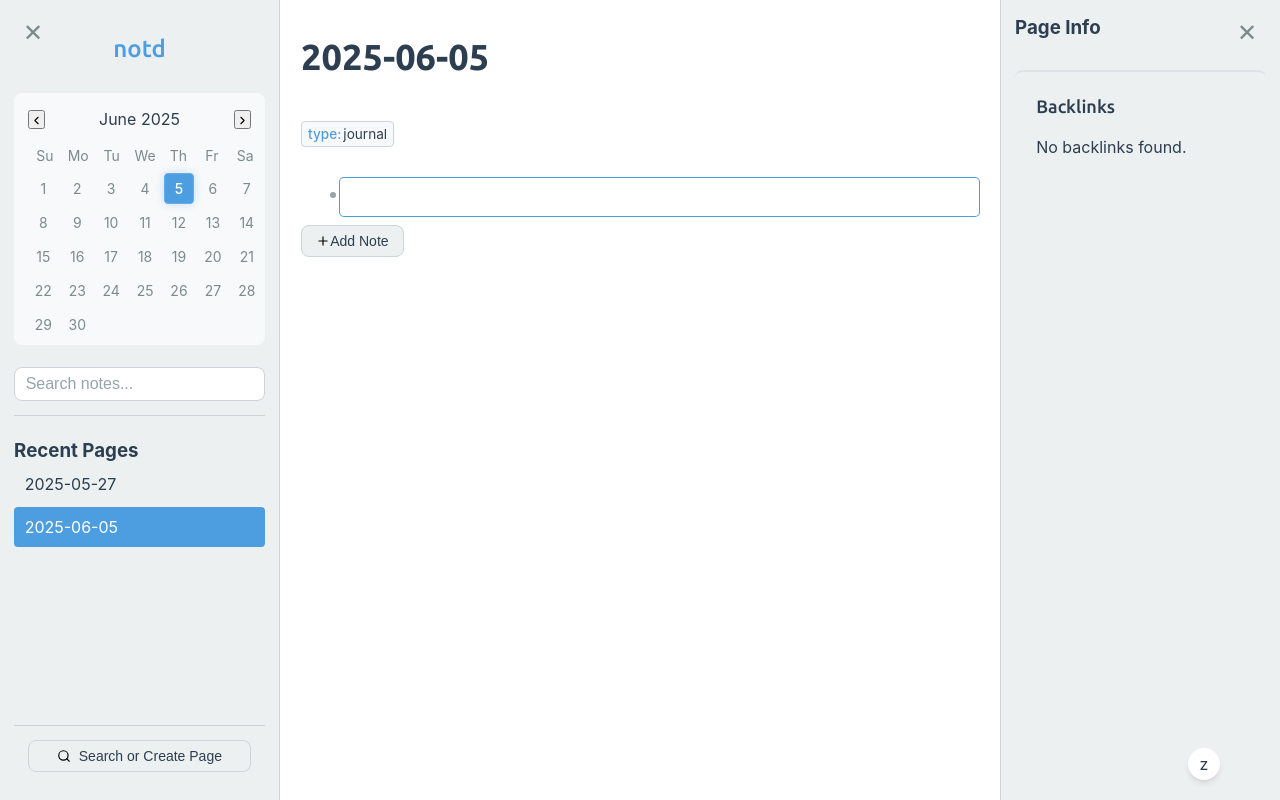
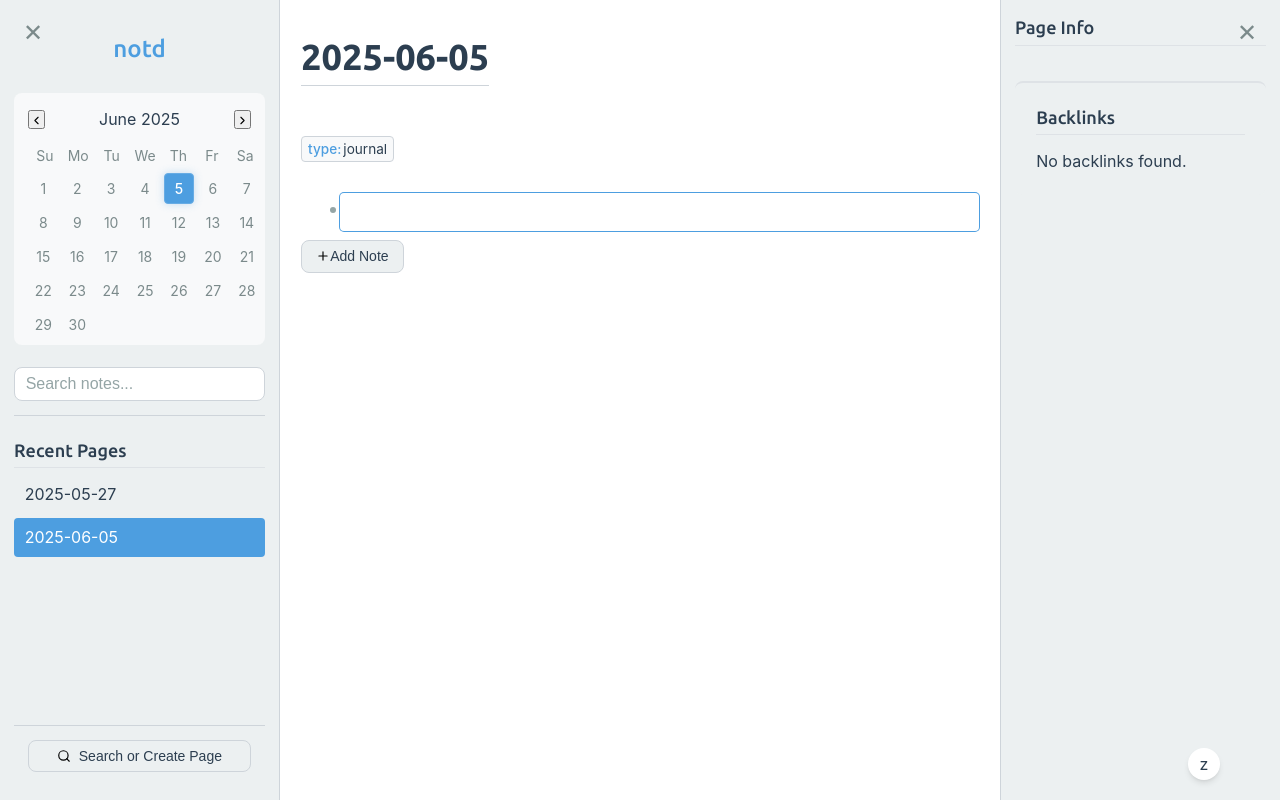
Before and after one commit to andjar/notd, a PHP site: page / in a window 1280 px wide. Run offline with PHP 8.4, Linux system fonts and the light colour scheme; data that the repository does not hold is empty.

Commit message:
Underline headings

```diff
--- a/assets/css/style.css
+++ b/assets/css/style.css
@@ -1142,6 +1142,8 @@ textarea:focus {
     font-weight: var(--ls-font-weight-semibold);
     color: var(--ls-primary-text-color);
     line-height: 1.2;
+    border-bottom: 1px solid var(--ls-border-color);
+    padding-bottom: var(--ls-space-2);
 }
 
 .page-title-gear {
@@ -1900,6 +1902,23 @@ textarea:focus {
     line-height: 1.6; /* From original .note-content, ensure consistency */
 }
 
+/* Site-wide heading styles */
+h1, h2, h3, h4, h5, h6 {
+    border-bottom: 1px solid var(--ls-secondary-border-color);
+    padding-bottom: var(--ls-space-1);
+    margin-bottom: var(--ls-space-2);
+    font-family: var(--ls-header-font-family);
+    font-weight: var(--ls-font-weight-medium);
+    color: var(--ls-primary-text-color);
+}
+
+h1 { font-size: var(--ls-font-size-2xl); }
+h2 { font-size: var(--ls-font-size-xl); }
+h3 { font-size: var(--ls-font-size-lg); }
+h4 { font-size: var(--ls-font-size-base); font-weight: var(--ls-font-weight-semibold); }
+h5 { font-size: var(--ls-font-size-sm); font-weight: var(--ls-font-weight-semibold); }
+h6 { font-size: var(--ls-font-size-xs); font-weight: var(--ls-font-weight-semibold); }
+
 .note-content.rendered-mode {
     cursor: pointer; /* Will be overridden by hover style */
     /* No specific background, rely on hover */
```
